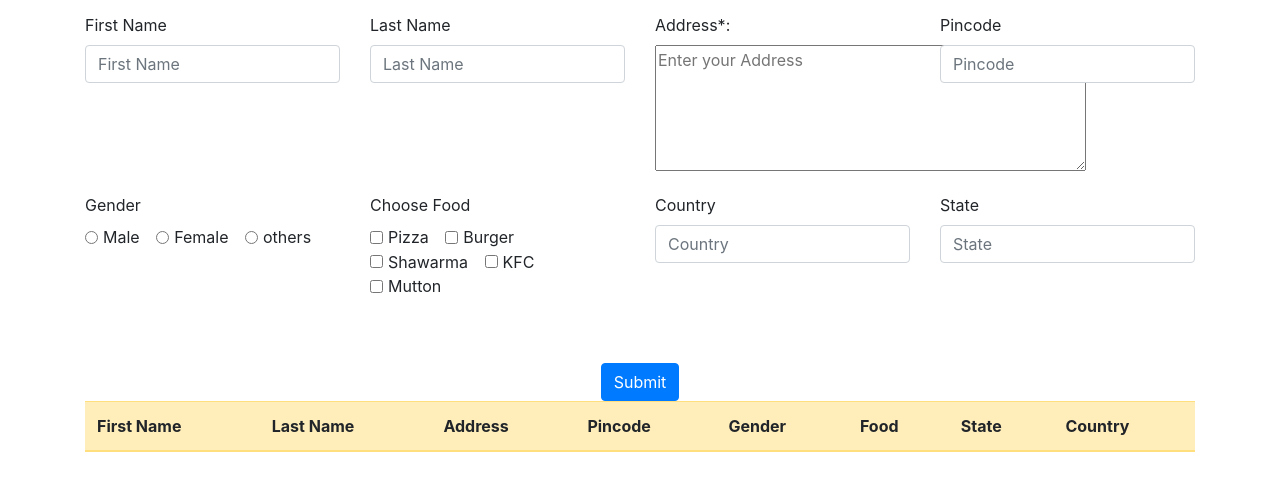
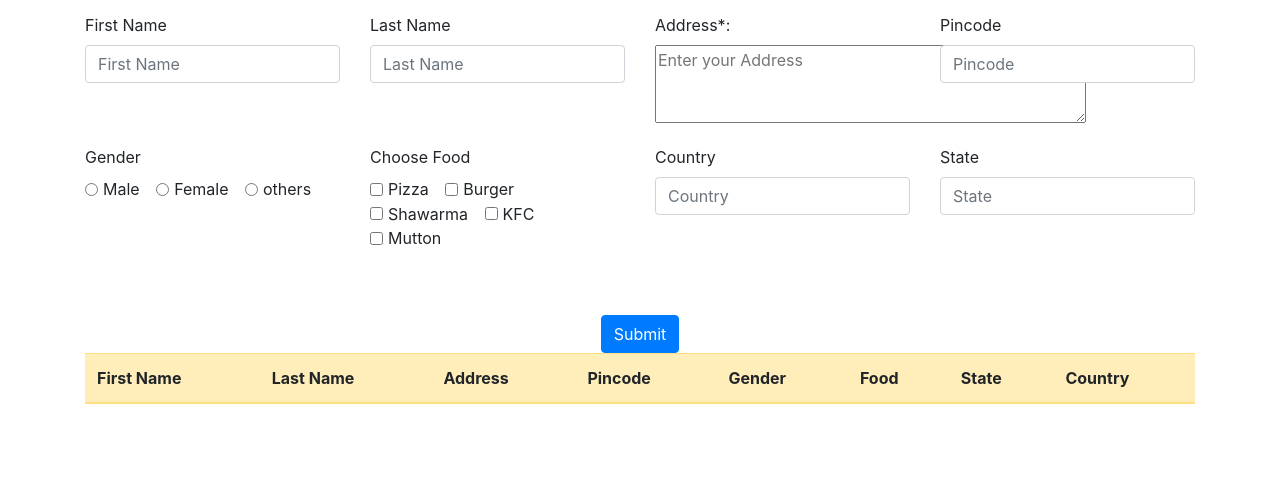
Before and after one commit to arundev1/DOM_Form, a plain HTML site: page index.html in a window 1280 px wide. Shown: the part 86-576 px from the top of the page. Drawn offline with nearby package versions, Linux system fonts and the light colour scheme.

Commit message:
Update index.html

```diff
--- a/index.html
+++ b/index.html
@@ -30,7 +30,7 @@
                 <div class="col-sm-12 col-md-6 col-lg-3">
                     <div class="form-group">
                        <label class="form-label" for="address">Address*:</label>
-    <textarea name="address" cols="40" rows="5" minLength="10" required placeholder="Enter your Address" id="address"></textarea>
+    <textarea name="address" cols="40" rows="3" minLength="10" required placeholder="Enter your Address" id="address"></textarea>
 
                     </div>
                 </div>
```
